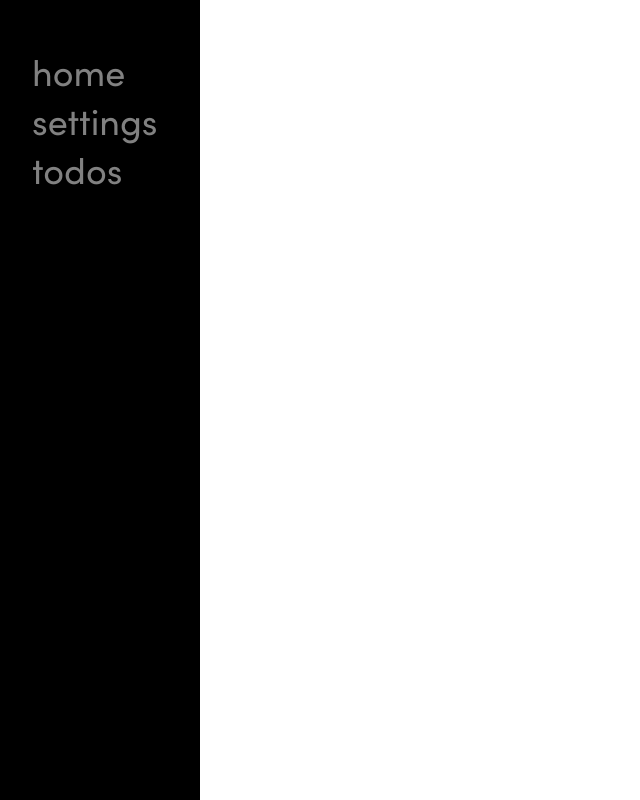
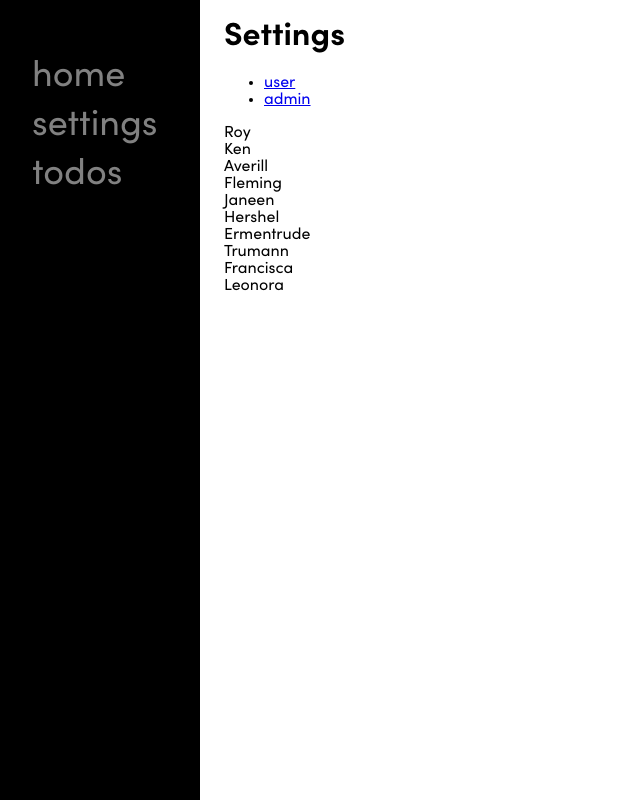
Before and after one commit to stianalmaas/fagdag-react-2020, a React (Create React App) app: page /settings/user in a window 1280 px wide. Shown: the whole page, without its empty margins (0-640 px from the left). Built offline with nearby package versions, Linux system fonts and the light colour scheme; what styled-theming would draw is missing.

Commit message:
Some naming

```diff
--- a/src/App.js
+++ b/src/App.js
@@ -1,10 +1,7 @@
-import React from "react";
-import { Router, Switch, Link } from "react-router-dom";
-
-import { history, routes, RouteWithSubRoutes } from "./routes";
-
-import { AppContainer,GlobalStyle,StyledSideBar,MenuList, StyledMenuItem} from './app/app.styles';
-
+import React from 'react';
+import { Link, Router, Switch } from 'react-router-dom';
+import { history, routes, RouteWithSubRoutes } from './routes';
+import { MenuList, StyledMenuItem, StyledSideBar } from './app/app.styles';
 
 const App = () => {
   return (
@@ -14,12 +11,12 @@ const App = () => {
         <MenuList>
           {routes.map(r => (
             <StyledMenuItem key={r.id}>
-              <Link  to={r.path}>{r.id}</Link>
+              <Link to={r.path}>{r.id}</Link>
             </StyledMenuItem>
           ))}
         </MenuList>
       </StyledSideBar>
-      <main>
+      <main style={{ 'paddingLeft': '14rem' }}>
         <Switch>
           {routes.map(r => (
             <RouteWithSubRoutes key={r.path} {...r} />
--- a/src/modules/settings/user/sagas.js
+++ b/src/modules/settings/user/sagas.js
@@ -16,7 +16,7 @@ function* settingsGetUserWorkerSaga(args) {
     const user = yield call(getUser, userId);
     yield put(actions.getUserSuccess({ user }));
   } catch (e) {
-    yield put(actions.getUsersFailure(e))
+    yield put(actions.getUserFailure(e))
   }
 }
 
--- a/src/redux/configureStore.js
+++ b/src/redux/configureStore.js
@@ -1,5 +1,5 @@
 /* globals window */
-import { createStore, applyMiddleware, compose } from 'redux';
+import { applyMiddleware, compose, createStore } from 'redux';
 import createSagaMiddleware from 'redux-saga';
 import rootReducer from './rootReducer';
 import rootSaga from './rootSaga';
@@ -12,6 +12,7 @@ const configureStore = () => {
   const enhancer = composeEnhancers(
     applyMiddleware(sagaMiddleware),
   );
+
   const reduxStore = createStore(rootReducer, enhancer);
 
   // run the saga
```
Also changed, not shown: src/index.js (+9 -10 lines), src/modules/settings/user/actions.js (+11 -0 lines), src/modules/settings/user/index.js (+7 -0 lines).
